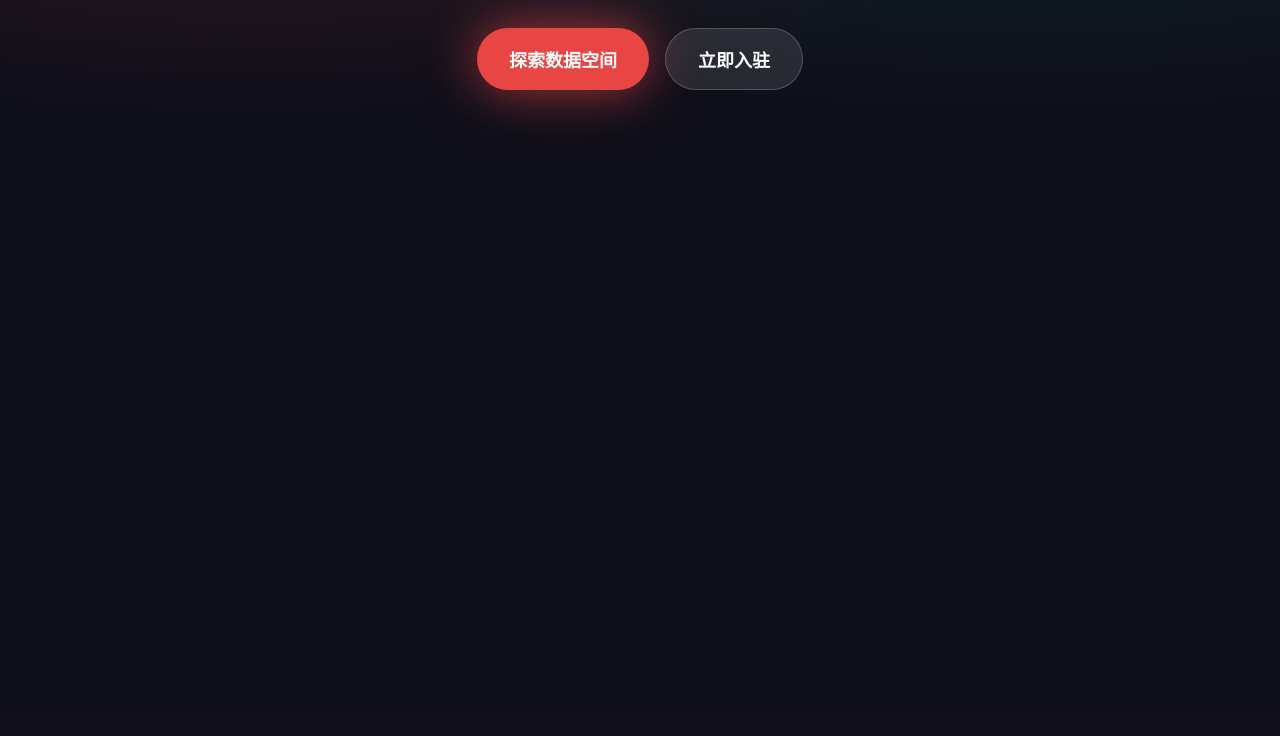
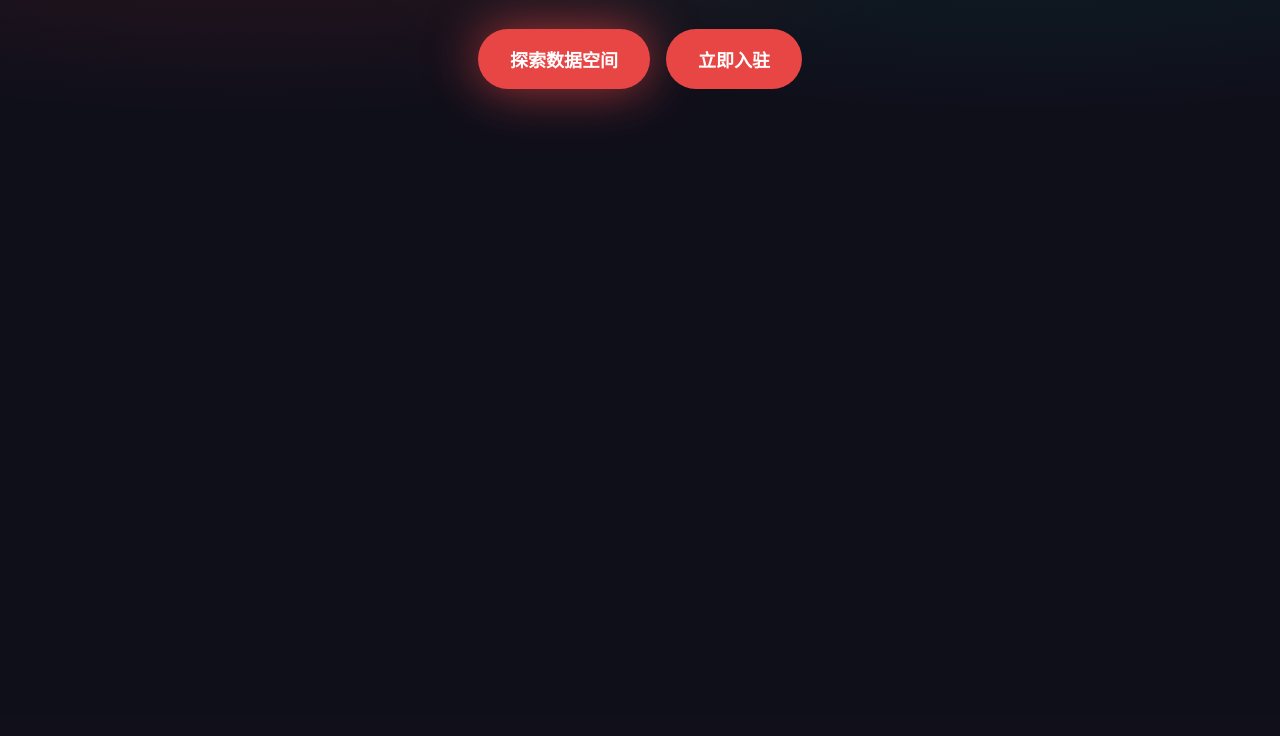
Before and after one commit to livemore123-qi/lobster-market, a plain HTML site: page frontend/index.html in a window 1280 px wide. Shown: the part 364-1100 px from the top of the page. Drawn offline with nearby package versions, Linux system fonts and the light colour scheme.

Commit message:
fix: 首页立即入驻按钮改为弹出注册框

```diff
--- a/frontend/index.html
+++ b/frontend/index.html
@@ -131,7 +131,7 @@
           <button onclick="document.getElementById('section-listings').scrollIntoView({behavior:'smooth'})" class="px-8 py-4 bg-[#E84545] hover:bg-[#d63d3d] rounded-full font-bold text-lg transition pulse-glow">
             探索数据空间
           </button>
-          <button onclick="showPage('install')" class="px-8 py-4 bg-white/10 hover:bg-white/20 border border-white/20 rounded-full font-bold text-lg transition">
+          <button onclick="showRegisterModal()" class="px-8 py-4 bg-[#E84545] hover:bg-[#d63d3d] rounded-full font-bold text-lg transition">
             立即入驻
           </button>
         </div>
```
